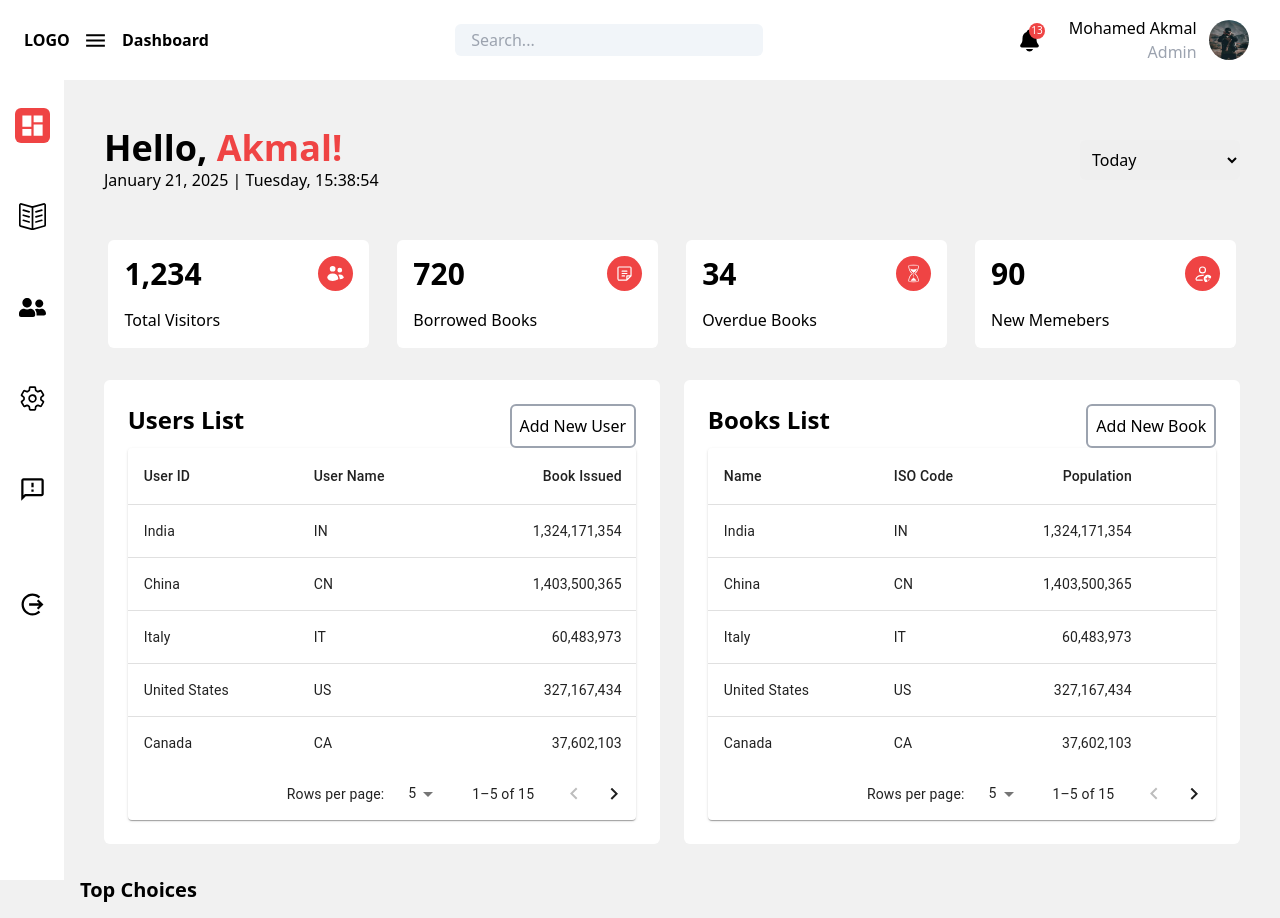
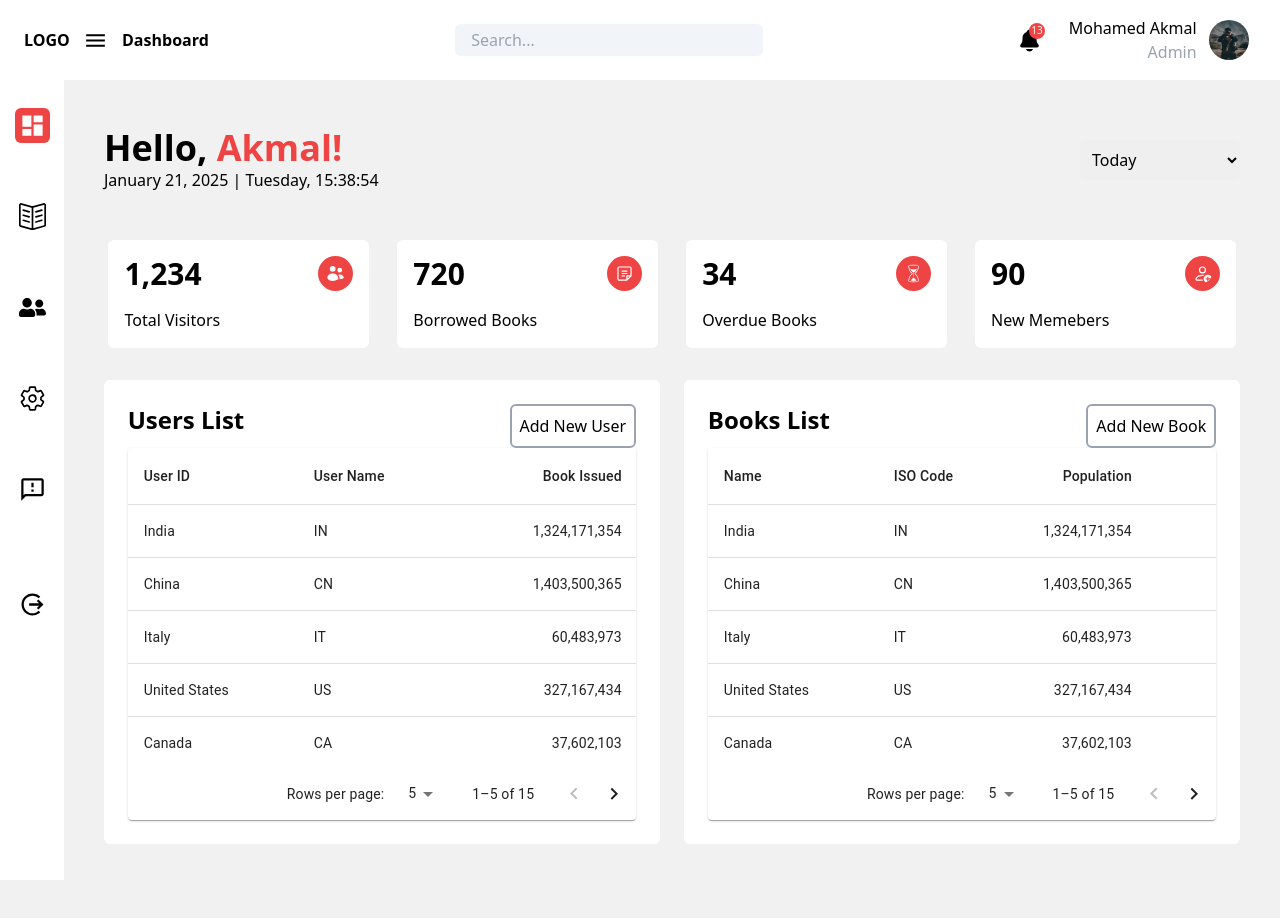
Before and after one commit to Akmal1796/BookNexus, a React (Vite) app: page / in a window 1280 px wide. Shown: the top 918 px of the page. After the commit the page ends 880 px from the top, so only its background shows below. Built offline with nearby package versions, Linux system fonts and the light colour scheme.

Commit message:
FIxed little design issues

```diff
--- a/src/components/BookCard.jsx
+++ b/src/components/BookCard.jsx
@@ -116,7 +116,7 @@ const books = [
 const BookCard = () => {
   return (
     <div className='mt-8'>
-        <h1 className='font-bold text-left text-xl mb-4'>Top Choices</h1>
+        <h1 className='font-semibold text-left text-2xl mb-4'>Top Choices</h1>
         <div className='flex flex-col justify-center items-center'>
           <div className='flex justify-center gap-5 w-full'>
           {books.map((item) => {
--- a/src/components/Content.jsx
+++ b/src/components/Content.jsx
@@ -31,7 +31,7 @@ const Content = () => {
     const seconds = currentDateTime.getSeconds();
 
   return (
-    <main className='p-4'>
+    <main className='p-4 h-[100vh] overflow-scroll'>
         <div className='flex justify-between items-center mt-8 mx-6'>
             <div>
                 <h1 className='font-bold text-4xl'>Hello, <span className='text-red-500'>Akmal!</span></h1>
@@ -94,7 +94,7 @@ const Content = () => {
         <div>
             <BookCard />
         </div>
-        <div className='bg-white p-6 rounded-md'>
+        <div className='bg-white p-6 rounded-md mt-6'>
             <div className='flex justify-between items-start mb-3'>
                 <h1 className='font-semibold text-2xl'>Overdue Book List</h1>
             </div>
```
